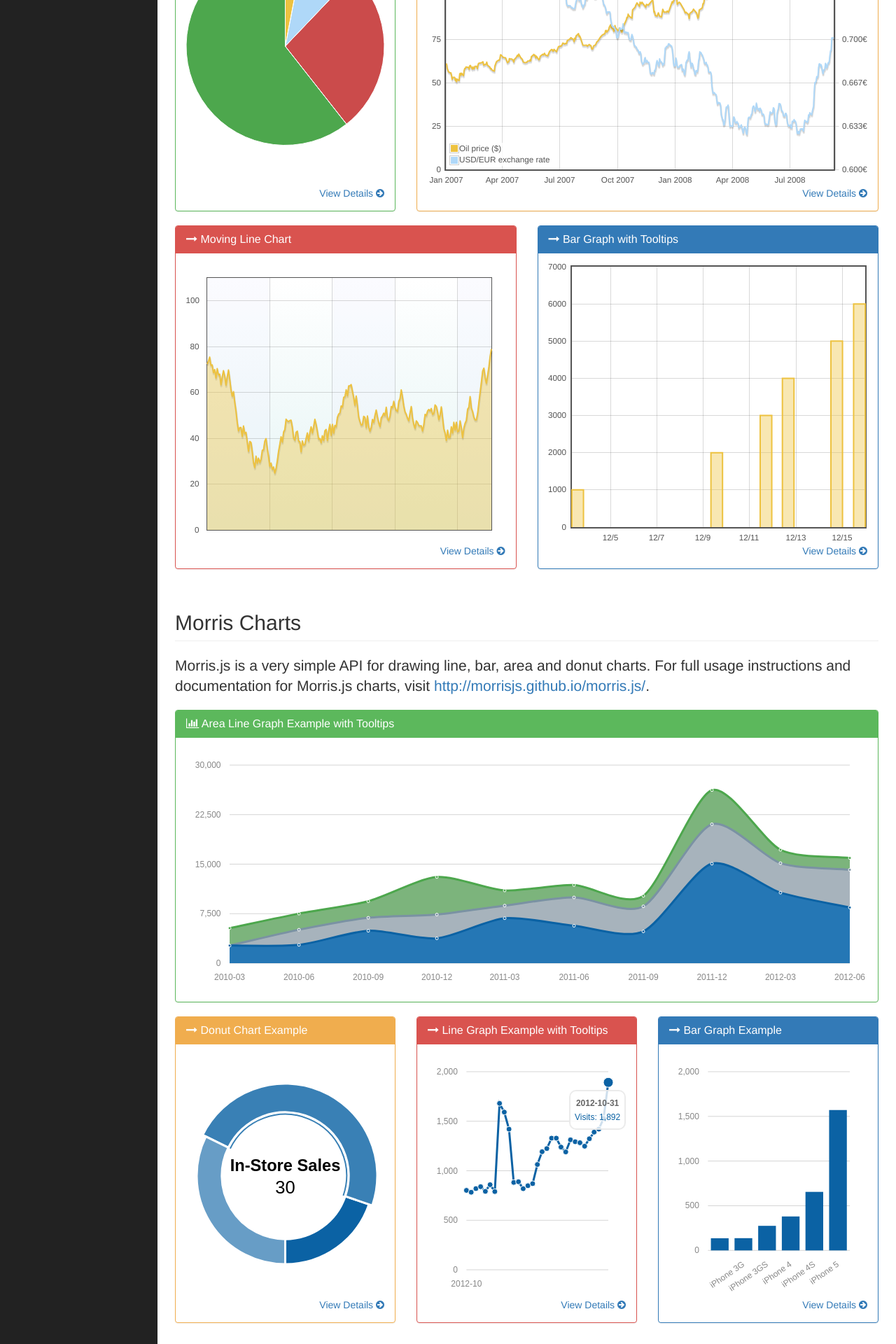
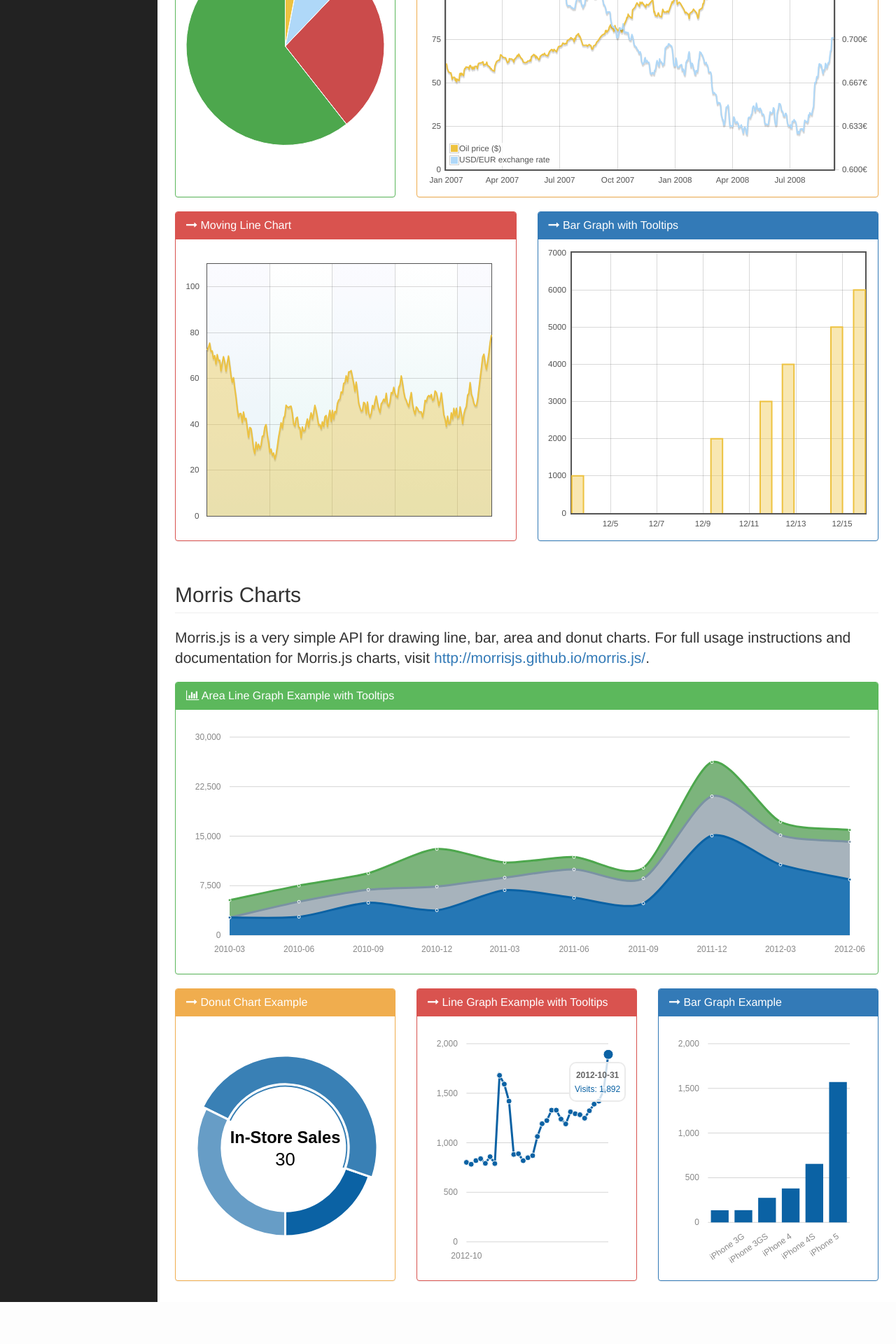
Before and after one commit to garnachod/mineriaWeb2016, a Django app: page /statistics.html in a window 1280 px wide. Shown: the part 1116-3036 px from the top of the page at 70% size. After the commit the page ends 2976 px from the top, so only its background shows below. Run offline with Django 3.2, Linux system fonts and the light colour scheme; data comes from the database, SQL or seed files in the repository; some libraries are stand-ins or nearby versions.

Commit message:
Actualización

```diff
--- a/website/web/templates/mineria/statistics.html
+++ b/website/web/templates/mineria/statistics.html
@@ -123,9 +123,7 @@
                                 <div class="flot-chart">
                                     <div class="flot-chart-content" id="flot-pie-chart"></div>
                                 </div>
-                                <div class="text-right">
-                                    <a href="#">View Details <i class="fa fa-arrow-circle-right"></i></a>
-                                </div>
+
                             </div>
                         </div>
                     </div>
@@ -138,9 +136,7 @@
                                 <div class="flot-chart">
                                     <div class="flot-chart-content" id="flot-multiple-axes-chart"></div>
                                 </div>
-                                <div class="text-right">
-                                    <a href="#">View Details <i class="fa fa-arrow-circle-right"></i></a>
-                                </div>
+
                             </div>
                         </div>
                     </div>
@@ -157,9 +153,7 @@
                                 <div class="flot-chart">
                                     <div class="flot-chart-content" id="flot-moving-line-chart"></div>
                                 </div>
-                                <div class="text-right">
-                                    <a href="#">View Details <i class="fa fa-arrow-circle-right"></i></a>
-                                </div>
+
                             </div>
                         </div>
                     </div>
@@ -172,9 +166,7 @@
                                 <div class="flot-chart">
                                     <div class="flot-chart-content" id="flot-bar-chart"></div>
                                 </div>
-                                <div class="text-right">
-                                    <a href="#">View Details <i class="fa fa-arrow-circle-right"></i></a>
-                                </div>
+
                             </div>
                         </div>
                     </div>
@@ -212,9 +204,7 @@
                             </div>
                             <div class="panel-body">
                                 <div id="morris-donut-chart"></div>
-                                <div class="text-right">
-                                    <a href="#">View Details <i class="fa fa-arrow-circle-right"></i></a>
-                                </div>
+
                             </div>
                         </div>
                     </div>
@@ -225,9 +215,7 @@
                             </div>
                             <div class="panel-body">
                                 <div id="morris-line-chart"></div>
-                                <div class="text-right">
-                                    <a href="#">View Details <i class="fa fa-arrow-circle-right"></i></a>
-                                </div>
+
                             </div>
                         </div>
                     </div>
@@ -238,9 +226,7 @@
                             </div>
                             <div class="panel-body">
                                 <div id="morris-bar-chart"></div>
-                                <div class="text-right">
-                                    <a href="#">View Details <i class="fa fa-arrow-circle-right"></i></a>
-                                </div>
+
                             </div>
                         </div>
                     </div>
@@ -257,23 +243,23 @@
     <!-- /#wrapper -->
 
     <!-- jQuery -->
-    <script src="js/jquery.js"></script>
+    <script src="../static/mineria/js/jquery.js"></script>
 
     <!-- Bootstrap Core JavaScript -->
-    <script src="js/bootstrap.min.js"></script>
+    <script src="../static/mineria/js/bootstrap.min.js"></script>
 
     <!-- Morris Charts JavaScript -->
-    <script src="js/plugins/morris/raphael.min.js"></script>
-    <script src="js/plugins/morris/morris.min.js"></script>
-    <script src="js/plugins/morris/morris-data.js"></script>
+    <script src="../static/mineria/js/plugins/morris/raphael.min.js"></script>
+    <script src="../static/mineria/js/plugins/morris/morris.min.js"></script>
+    <script src="../static/mineria/js/plugins/morris/morris-data.js"></script>
 
     <!-- Flot Charts JavaScript -->
     <!--[if lte IE 8]><script src="js/excanvas.min.js"></script><![endif]-->
-    <script src="js/plugins/flot/jquery.flot.js"></script>
-    <script src="js/plugins/flot/jquery.flot.tooltip.min.js"></script>
-    <script src="js/plugins/flot/jquery.flot.resize.js"></script>
-    <script src="js/plugins/flot/jquery.flot.pie.js"></script>
-    <script src="js/plugins/flot/flot-data.js"></script>
+    <script src="../static/mineria/js/plugins/flot/jquery.flot.js"></script>
+    <script src="../static/mineria/js/plugins/flot/jquery.flot.tooltip.min.js"></script>
+    <script src="../static/mineria/js/plugins/flot/jquery.flot.resize.js"></script>
+    <script src="../static/mineria/js/plugins/flot/jquery.flot.pie.js"></script>
+    <script src="../static/mineria/js/plugins/flot/flot-data.js"></script>
 
 </body>
 
```
Also changed, not shown: website/web/templates/mineria/dashboard.html (+12 -12 lines).
